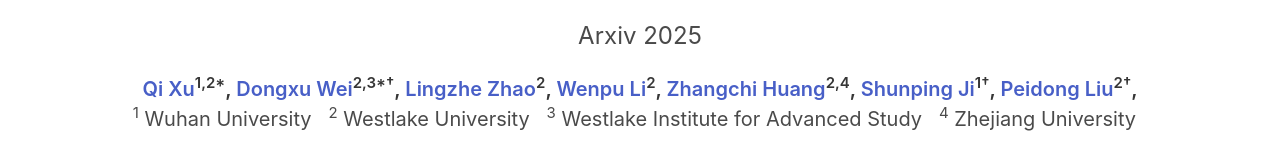
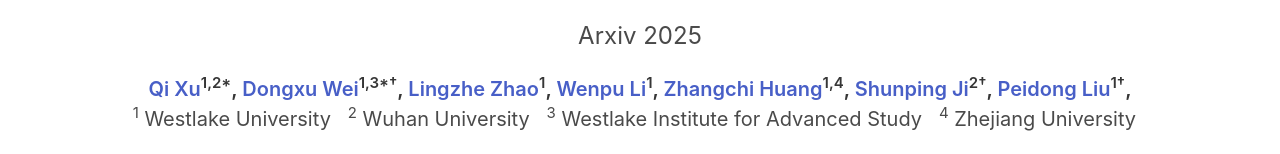
Before and after one commit to insomniaaac/siu3r, a plain HTML site: page index.html in a window 1280 px wide. Shown: the part 171-325 px from the top of the page. Drawn offline with nearby package versions, Linux system fonts and the light colour scheme.

Commit message:
adjust affiliations

```diff
--- a/index.html
+++ b/index.html
@@ -40,17 +40,17 @@
             <!-- authors -->
             <p class="title is-5 mt-2">
                 <a href="mailto:insomniaaac@qq.com" target="_blank">Qi Xu</a><sup>1,2*</sup>,
-                <a href="" target="_blank">Dongxu Wei</a><sup>2,3*&dagger;</sup>,
-                <a href="" target="_blank">Lingzhe Zhao</a><sup>2</sup>,
-                <a href="" target="_blank">Wenpu Li</a><sup>2</sup>,
-                <a href="" target="_blank">Zhangchi Huang</a><sup>2,4</sup>,
-                <a href="" target="_blank">Shunping Ji</a><sup>1&dagger;</sup>,
-                <a href="" target="_blank">Peidong Liu</a><sup>2&dagger;</sup>,
+                <a href="" target="_blank">Dongxu Wei</a><sup>1,3*&dagger;</sup>,
+                <a href="" target="_blank">Lingzhe Zhao</a><sup>1</sup>,
+                <a href="" target="_blank">Wenpu Li</a><sup>1</sup>,
+                <a href="" target="_blank">Zhangchi Huang</a><sup>1,4</sup>,
+                <a href="" target="_blank">Shunping Ji</a><sup>2&dagger;</sup>,
+                <a href="" target="_blank">Peidong Liu</a><sup>1&dagger;</sup>,
             </p>
             <!-- affiliations -->
             <p class="subtitle is-5">
-                <sup>1</sup> Wuhan University &nbsp;
-                <sup>2</sup> Westlake University &nbsp;
+                <sup>1</sup> Westlake University &nbsp;
+                <sup>2</sup> Wuhan University &nbsp;
                 <sup>3</sup> Westlake Institute for Advanced Study &nbsp;
                 <sup>4</sup> Zhejiang University &nbsp;
             </p>
```
